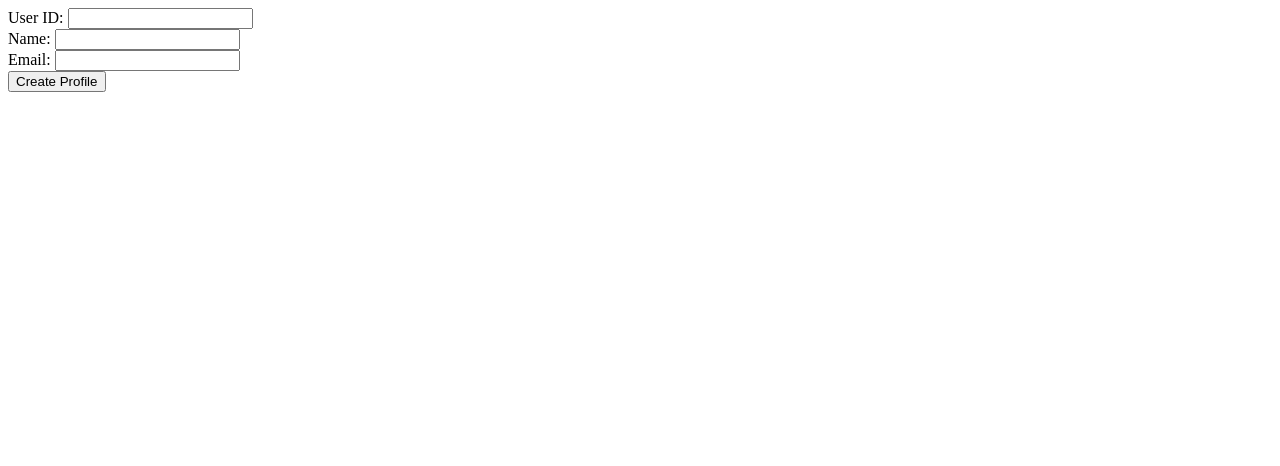
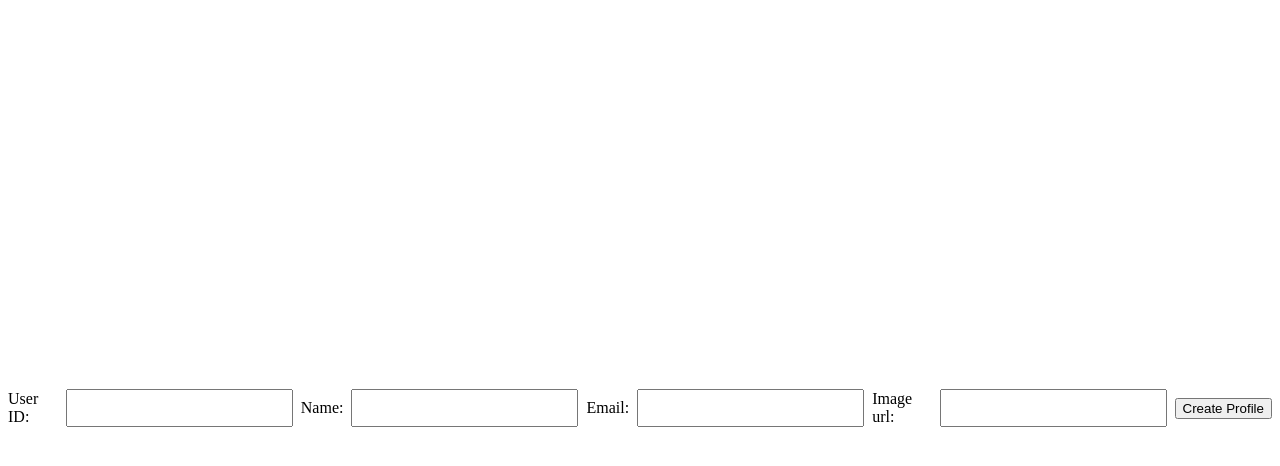
Before and after one commit to Maxapelquist/Aim, a plain HTML site: page pofile.html in a window 1280 px wide. Drawn offline with Linux system fonts and the light colour scheme.

Commit message:
User id to database test

```diff
--- a/pofile.html
+++ b/pofile.html
@@ -2,6 +2,21 @@
 <html>
 <head>
   <title>Profile Creation</title>
+  <style>
+    /* Center the form on the screen */
+    form {
+      display: flex;
+      justify-content: center;
+      align-items: center;
+      height: 100vh;
+    }
+    /* Style the form inputs */
+    input[type="text"], input[type="email"] {
+      padding: 0.5em;
+      margin: 0.5em;
+      font-size: 1em;
+    }
+  </style>
 </head>
 <body>
 
@@ -14,6 +29,9 @@
   <br>
   <label for="email">Email:</label>
   <input type="email" id="email" name="email">
+  <br>
+  <label for="imageUrl">Image url:</label>
+  <input type="text" id="imageUrl" name="imageUrl">
   <br>
   <input type="button" value="Create Profile" onclick="createProfile()">
 </form>
```
